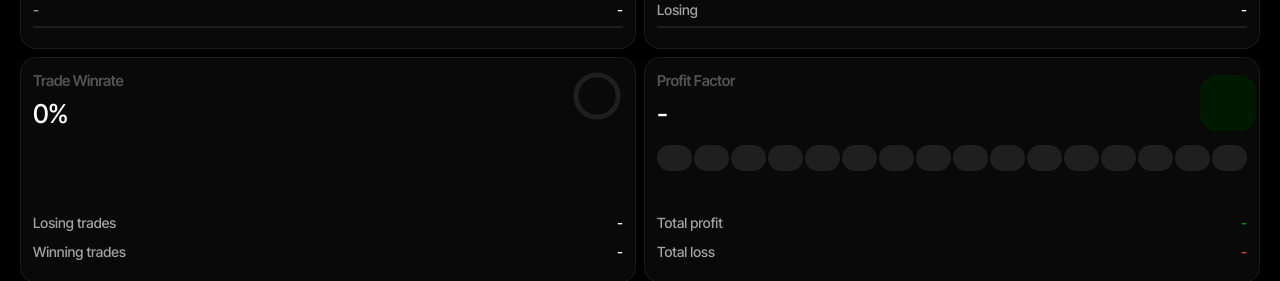
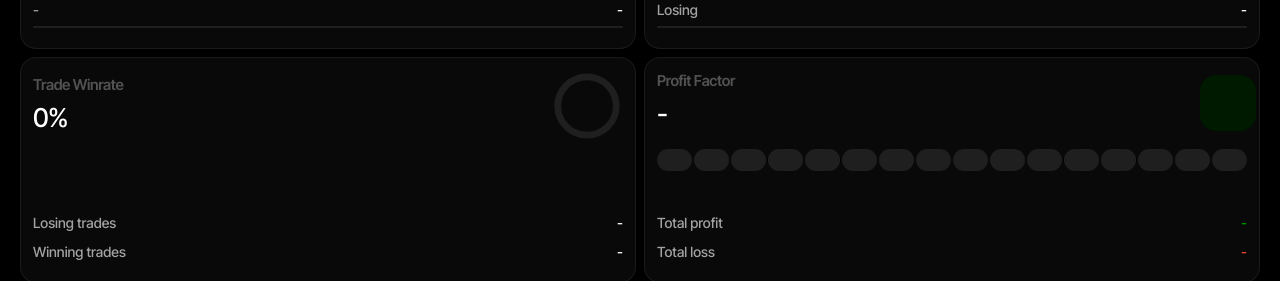
Before and after one commit to w1mayankz/soul_journal, a Next.js app: page / in a window 1280 px wide. Shown: the part 645-926 px from the top of the page. Built offline with nearby package versions, Linux system fonts and the light colour scheme; some icons are missing.

Commit message:
Update page.tsx

```diff
--- a/app/page.tsx
+++ b/app/page.tsx
@@ -320,12 +320,14 @@ export default function Dashboard() {
 
           {/* TRADE WINRATE */}
           <div className="flex flex-col justify-between h-full rounded-2xl border border-neutral-800/60 bg-[#090909] pt-3 pr-3 pl-3 pb-5">
-            <div className="flex items-start justify-between">
+            {/* Changed items-start to items-center here */}
+            <div className="flex items-center justify-between">
               <div className="flex flex-col">
                 <span className="text-[15px] font-semibold tracking-tight text-neutral-600">Trade Winrate</span>
                 <span className="mt-0.5 text-[26px] font-medium tracking-tight text-white">{winrate}%</span>
               </div>
-              <div className="relative flex h-[52px] w-[52px] items-center justify-center">
+              {/* Increased from h-[52px] w-[52px] to h-[72px] w-[72px] */}
+              <div className="relative flex h-[72px] w-[72px] items-center justify-center">
                 <svg className="h-full w-full -rotate-90 transform" viewBox="0 0 64 64">
                   <circle cx="32" cy="32" r={radius} stroke="#1F1F1F" strokeWidth="6" fill="none" />
                   <circle
@@ -359,11 +361,11 @@ export default function Dashboard() {
               <span className="mt-0.5 text-[26px] font-medium tracking-tight text-white">{profitFactorDisplay}</span>
             </div>
 
-            <div className="mt-3 flex items-center gap-[2px] w-full">
+            <div className="mt-4 flex items-center gap-[2px] w-full">
               {Array.from({ length: 16 }).map((_, i) => (
                 <div
                   key={i}
-                  className={`h-[26px] flex-1 rounded-full ${totalVolume === 0 ? 'bg-[#1F1F1F]' : i < greenBarsCount ? 'bg-[#009C00]' : 'bg-[#F44336]'}`}
+                  className={`h-[22px] flex-1 rounded-full ${totalVolume === 0 ? 'bg-[#1F1F1F]' : i < greenBarsCount ? 'bg-[#009C00]' : 'bg-[#F44336]'}`}
                 />
               ))}
             </div>
```
